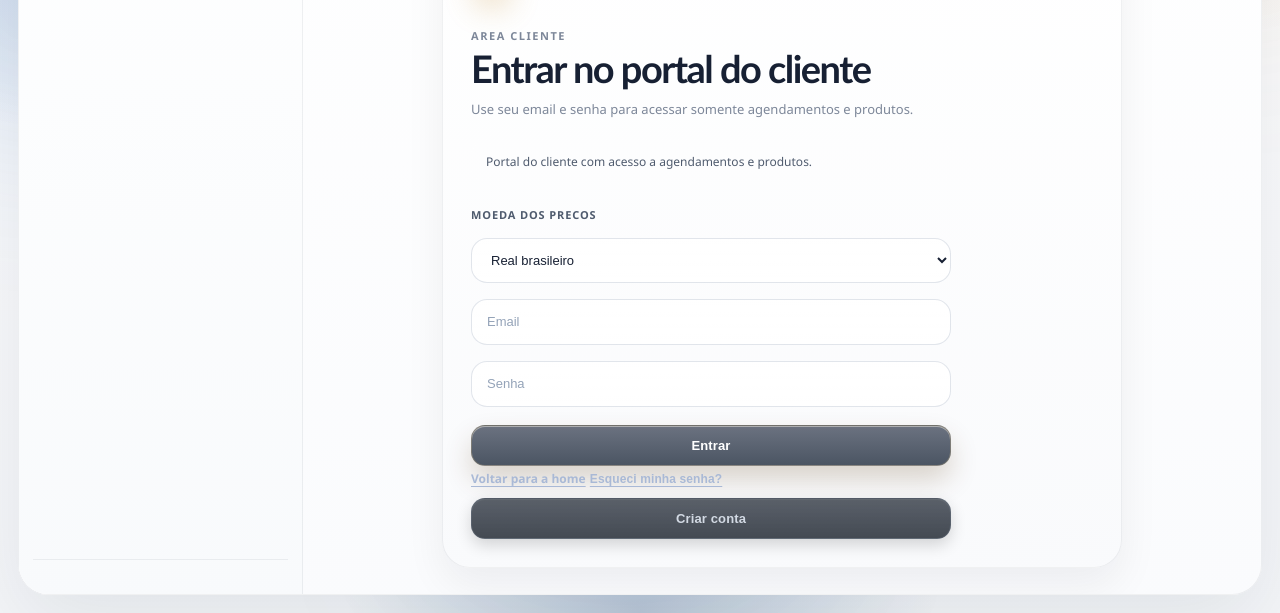
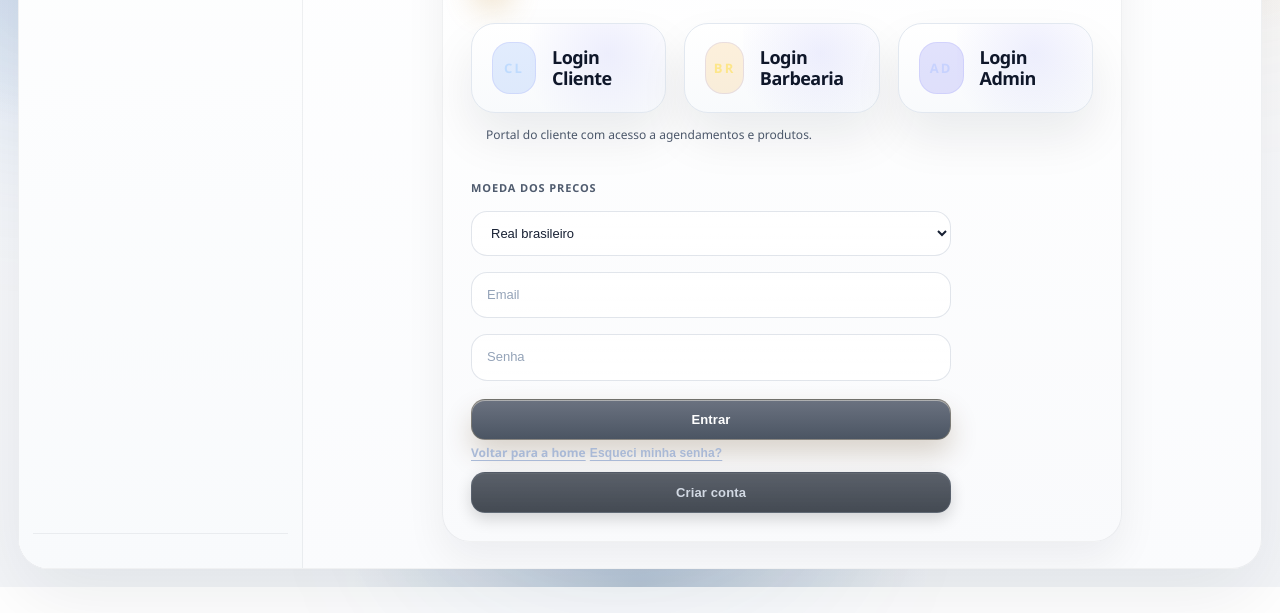
Before and after one commit to Raphaew1/Barber-saas, a website: page login/cliente/index.html in a window 1280 px wide. Shown: the part 317-930 px from the top of the page. After the commit the page ends 904 px from the top, so only its background shows below. Drawn offline with nearby package versions, Linux system fonts and the light colour scheme; files that its build step writes are made by us from their sources.

Commit message:
Replace client login hero with portal buttons

```diff
--- a/login/cliente/index.html
+++ b/login/cliente/index.html
@@ -109,10 +109,25 @@
             <strong class="brand-name">CorteFacil</strong>
           </div>
         </div>
-        <div class="screen-header">
-          <span id="login-kicker" class="screen-kicker">Area cliente</span>
-          <h1 id="login-title">Entrar no portal do cliente</h1>
-          <p id="login-description">Use seu email e senha para acessar seus agendamentos e produtos.</p>
+        <div class="portal-entry-actions portal-entry-grid portal-entry-cta-row">
+          <a class="portal-entry-button portal-access-card portal-access-card-client" href="/login/cliente/">
+            <span class="portal-access-icon" aria-hidden="true">CL</span>
+            <div class="portal-entry-button-copy">
+              <strong>Login Cliente</strong>
+            </div>
+          </a>
+          <a class="portal-entry-button portal-access-card portal-access-card-barber" href="/login/barbearia/">
+            <span class="portal-access-icon" aria-hidden="true">BR</span>
+            <div class="portal-entry-button-copy">
+              <strong>Login Barbearia</strong>
+            </div>
+          </a>
+          <a class="portal-entry-button portal-access-card portal-access-card-admin" href="/login/admin/">
+            <span class="portal-access-icon" aria-hidden="true">AD</span>
+            <div class="portal-entry-button-copy">
+              <strong>Login Admin</strong>
+            </div>
+          </a>
         </div>
 
         <div id="login-form-panel" class="form-block">
```
